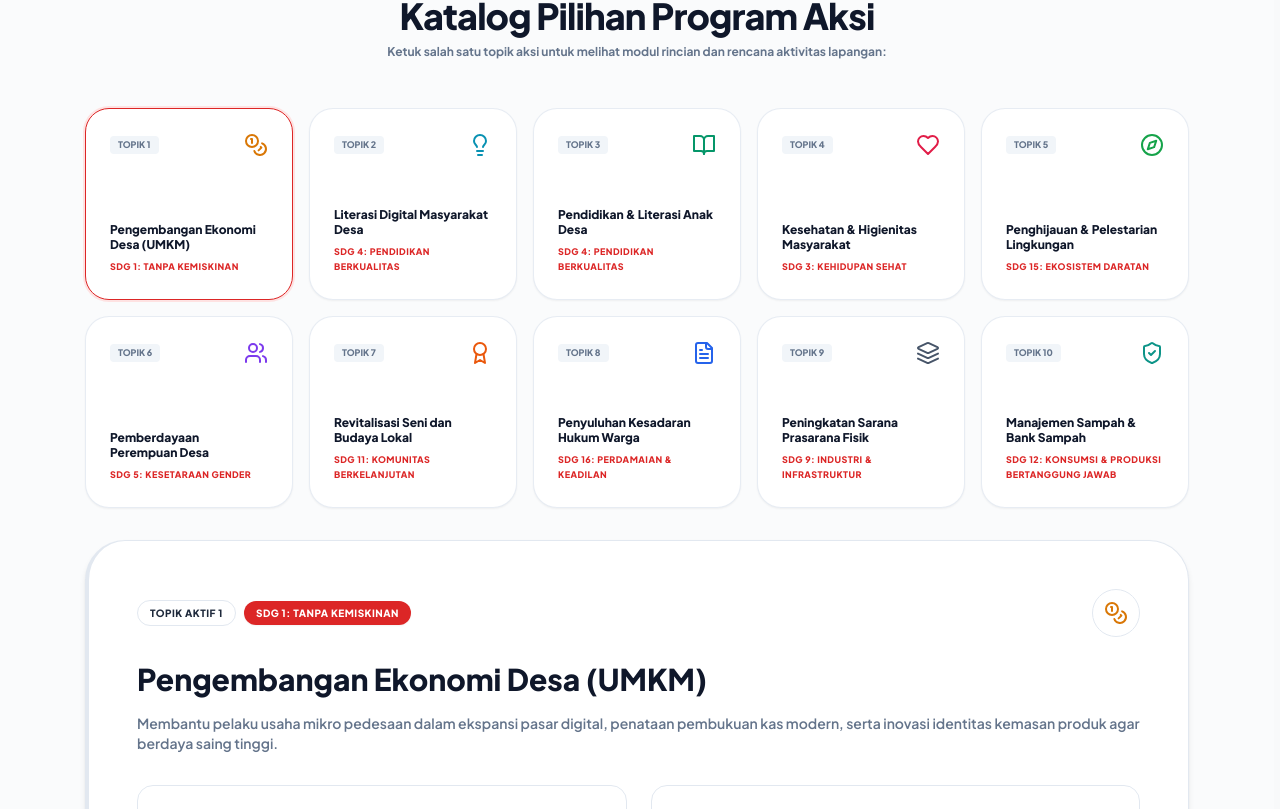
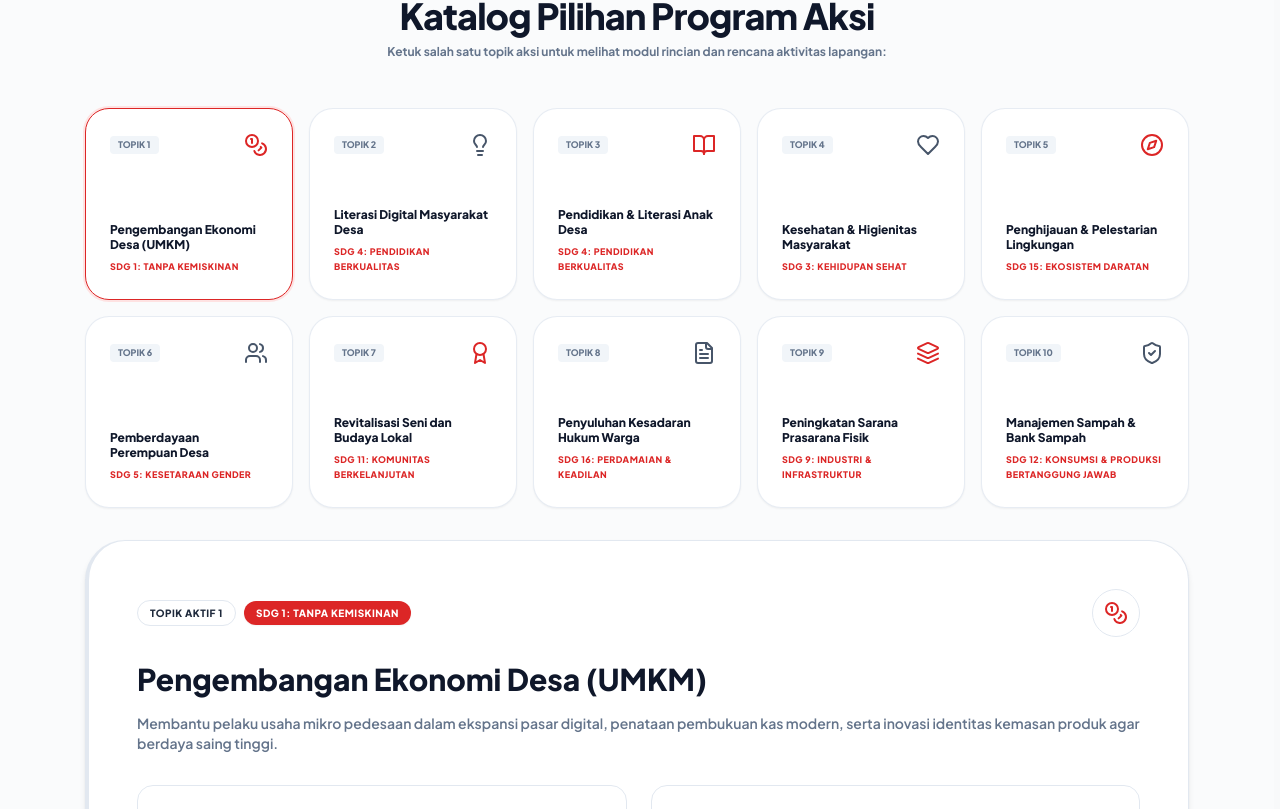
Before and after one commit to BedulTuru/pancasila, a React (Vite) app in the folder frontend/: page /about/tapak-liman in a window 1280 px wide. Shown: the part 1351-2160 px from the top of the page. Built offline with nearby package versions, Linux system fonts and the light colour scheme; no server answers.

Commit message:
feat(security, style): harden ip blacklist IPv6 normalization, refine design to stark red-white theme

```diff
--- a/frontend/src/pages/Home.jsx
+++ b/frontend/src/pages/Home.jsx
@@ -42,12 +42,6 @@ export default function Home() {
       >
         {/* Interactive Mesh Background - Hidden on Mobile for Performance */}
         <div className="interactive-mesh hidden md:block" />
-
-        {/* Subtle grid overlay - Hidden on Mobile for Performance */}
-        <div className="absolute inset-0 opacity-[0.03] pointer-events-none hidden md:block" style={{
-          backgroundImage: 'linear-gradient(var(--edu-navy) 1px, transparent 1px), linear-gradient(90deg, var(--edu-navy) 1px, transparent 1px)',
-          backgroundSize: '100px 100px',
-        }} />
 
         <div className="relative z-10 max-w-5xl mx-auto px-6 pt-24 md:pt-32 pb-16 md:pb-20 text-center">
           <motion.div
--- a/frontend/src/pages/about/Persyaratan.jsx
+++ b/frontend/src/pages/about/Persyaratan.jsx
@@ -11,7 +11,7 @@ export default function Persyaratan() {
       title: 'Persyaratan untuk Siswa Belajar',
       subtitle: 'Semua pelajar tingkat SMP/Sederajat di Indonesia berhak mendapatkan akses penuh gratis.',
       icon: BookOpen,
-      color: 'bg-blue-50 text-blue-600 border-blue-100',
+      color: 'bg-red-50 text-red-600 border-red-100',
       items: [
         'Sedang menempuh pendidikan tingkat SMP/MTs/Sederajat (Kelas 7, 8, atau 9).',
         'Memiliki perangkat belajar pendukung (HP Android/iOS atau Laptop).',
@@ -37,7 +37,7 @@ export default function Persyaratan() {
       title: 'Persyaratan Relawan Pengembang',
       subtitle: 'Software Engineer, UI/UX Designer, dan pegiat IT yang ingin memperkuat infrastruktur portal.',
       icon: Sparkles,
-      color: 'bg-emerald-50 text-emerald-600 border-emerald-100',
+      color: 'bg-slate-50 text-slate-700 border-slate-200',
       items: [
         'Mempunyai keterampilan teknis di bidang Web Development (React, Node.js, Prisma, Tailwind).',
         'Memahami dasar-dasar UI/UX Design modern dan performa aplikasi web.',
--- a/frontend/src/pages/about/TapakLiman.jsx
+++ b/frontend/src/pages/about/TapakLiman.jsx
@@ -14,143 +14,143 @@ export default function TapakLiman() {
   const [showTopicModal, setShowTopicModal] = useState(false)
 
   const stats = [
-    { label: 'PILIHAN SDGs', value: '10 TOPIK', desc: 'Pedoman Aksi Resmi', icon: <Target className="text-red-500" size={20} />, color: 'border-t-4 border-red-500' },
-    { label: 'LINI MASA AKSI', value: '8 MINGGU', desc: 'Minggu 9 s.d. 16', icon: <Calendar className="text-amber-500" size={20} />, color: 'border-t-4 border-amber-500' },
-    { label: 'LUARAN WAJIB', value: '3 KARYA', desc: 'Laporan, Poster, Video', icon: <Award className="text-emerald-500" size={20} />, color: 'border-t-4 border-emerald-500' },
+    { label: 'PILIHAN SDGs', value: '10 TOPIK', desc: 'Pedoman Aksi Resmi', icon: <Target className="text-red-600" size={20} />, color: 'border-t-4 border-red-600' },
+    { label: 'LINI MASA AKSI', value: '8 MINGGU', desc: 'Minggu 9 s.d. 16', icon: <Calendar className="text-slate-600" size={20} />, color: 'border-t-4 border-slate-600' },
+    { label: 'LUARAN WAJIB', value: '3 KARYA', desc: 'Laporan, Poster, Video', icon: <Award className="text-red-600" size={20} />, color: 'border-t-4 border-red-600' },
   ]
 
   const acronym = [
-    { char: 'T', word: 'Tanggap', desc: 'Peka dan sigap dalam merespons isu kemanusiaan serta dinamika sosial di lapangan.', icon: '👣', bg: 'from-rose-50 to-white border-rose-100 text-rose-600' },
-    { char: 'A', word: 'Adaptif', desc: 'Lincah menyesuaikan diri dengan kultur dan kearifan lokal warga desa mitra.', icon: '🦎', bg: 'from-amber-50 to-white border-amber-100 text-amber-600' },
-    { char: 'P', word: 'Partisipatif', desc: 'Merangkul peran serta aktif dan kolaboratif dari seluruh lapisan masyarakat.', icon: '🤝', bg: 'from-yellow-50 to-white border-yellow-100 text-yellow-600' },
-    { char: 'A', word: 'Aksi Nyata', desc: 'Menghadirkan solusi konkret yang berdaya guna secara fisik maupun edukatif.', icon: '⚡', bg: 'from-emerald-50 to-white border-emerald-100 text-emerald-600' },
-    { char: 'K', word: 'Kolaboratif', desc: 'Membangun sinergi kelompok lintas program studi secara harmonis.', icon: '💎', bg: 'from-blue-50 to-white border-blue-100 text-blue-600' },
-    { char: 'L', word: 'Lintas Ilmu', desc: 'Meleburkan sains, seni rupa desain, dan sosial-humaniora dalam pemecahan masalah.', icon: '🧩', bg: 'from-violet-50 to-white border-violet-100 text-violet-600' },
-    { char: 'I', word: 'Inisiatif', desc: 'Mendorong daya cipta mandiri yang kreatif, solutif, dan efisien.', icon: '💡', bg: 'from-fuchsia-50 to-white border-fuchsia-100 text-fuchsia-600' },
-    { char: 'M', word: 'Nasionalis', desc: 'Dijiwai kecintaan mendalam pada tanah air berlandaskan ideologi Pancasila.', icon: '🇲🇨', bg: 'from-red-50 to-white border-red-100 text-red-600' },
+    { char: 'T', word: 'Tanggap', desc: 'Peka dan sigap dalam merespons isu kemানুsaan serta dinamika sosial di lapangan.', icon: '👣', bg: 'from-red-50 to-white border-red-100 text-red-600' },
+    { char: 'A', word: 'Adaptif', desc: 'Lincah menyesuaikan diri dengan kultur dan kearifan lokal warga desa mitra.', icon: '🦎', bg: 'from-slate-50 to-white border-slate-200 text-slate-700' },
+    { char: 'P', word: 'Partisipatif', desc: 'Merangkul peran serta aktif dan kolaboratif dari seluruh lapisan masyarakat.', icon: '🤝', bg: 'from-red-50 to-white border-red-100 text-red-600' },
+    { char: 'A', word: 'Aksi Nyata', desc: 'Menghadirkan solusi konkret yang berdaya guna secara fisik maupun edukatif.', icon: '⚡', bg: 'from-slate-50 to-white border-slate-200 text-slate-700' },
+    { char: 'K', word: 'Kolaboratif', desc: 'Membangun sinergi kelompok lintas program studi secara harmonis.', icon: '💎', bg: 'from-red-50 to-white border-red-100 text-red-600' },
+    { char: 'L', word: 'Lintas Ilmu', desc: 'Meleburkan sains, seni rupa desain, dan sosial-humaniora dalam pemecahan masalah.', icon: '🧩', bg: 'from-slate-50 to-white border-slate-200 text-slate-700' },
+    { char: 'I', word: 'Inisiatif', desc: 'Mendorong daya cipta mandiri yang kreatif, solutif, dan efisien.', icon: '💡', bg: 'from-red-50 to-white border-red-100 text-red-600' },
+    { char: 'M', word: 'Nasionalis', desc: 'Dijiwai kecintaan mendalam pada tanah air berlandaskan ideologi Pancasila.', icon: '🇲🇨', bg: 'from-slate-50 to-white border-slate-200 text-slate-700' },
   ]
 
   const topics = [
     {
       no: 1,
       title: 'Pengembangan Ekonomi Desa (UMKM)',
-      icon: <Coins className="text-amber-600" size={24} />,
+      icon: <Coins className="text-red-600" size={24} />,
       desc: 'Membantu pelaku usaha mikro pedesaan dalam ekspansi pasar digital, penataan pembukuan kas modern, serta inovasi identitas kemasan produk agar berdaya saing tinggi.',
       acts: 'Pelatihan e-commerce, digital branding, dan pembuatan katalog produk warga.',
       cost: 'Bahan baku demonstrasi produk, cetak panduan bisnis, & spanduk sosialisasi.',
       sdg: 'SDG 1: Tanpa Kemiskinan',
-      color: 'amber',
-      theme: 'border-l-4 border-amber-500 bg-amber-50/10'
+      color: 'red',
+      theme: 'border-l-4 border-red-600 bg-red-50/5'
     },
     {
       no: 2,
       title: 'Literasi Digital Masyarakat Desa',
-      icon: <Lightbulb className="text-cyan-600" size={24} />,
+      icon: <Lightbulb className="text-slate-600" size={24} />,
       desc: 'Mengajarkan kecakapan dasar teknologi informasi kepada warga desa, termasuk keamanan berselancar digital, e-government, serta penggunaan internet sehat.',
       acts: 'Pelatihan dasar komputer, edukasi deteksi hoax, dan pembentukan website desa.',
       cost: 'Modul materi digital cetak, konsumsi warga peserta, & transportasi tim.',
       sdg: 'SDG 4: Pendidikan Berkualitas',
-      color: 'cyan',
-      theme: 'border-l-4 border-cyan-500 bg-cyan-50/10'
+      color: 'slate',
+      theme: 'border-l-4 border-slate-500 bg-slate-50/20'
     },
     {
       no: 3,
       title: 'Pendidikan & Literasi Anak Desa',
-      icon: <BookOpen className="text-emerald-600" size={24} />,
+      icon: <BookOpen className="text-red-600" size={24} />,
       desc: 'Mengadakan program belajar sains kreatif yang aplikatif, perintisan pojok baca/perpustakaan mini, serta metode mendongeng budi pekerti nusantara.',
       acts: 'Eksperimen sains sederhana, kelas mendongeng karakter Pancasila, & donasi buku.',
       cost: 'Pembelian buku bacaan berkualitas, alat peraga sains, & rak buku portabel.',
       sdg: 'SDG 4: Pendidikan Berkualitas',
-      color: 'emerald',
-      theme: 'border-l-4 border-emerald-500 bg-emerald-50/10'
+      color: 'red',
+      theme: 'border-l-4 border-red-600 bg-red-50/5'
     },
     {
       no: 4,
       title: 'Kesehatan & Higienitas Masyarakat',
-      icon: <Heart className="text-rose-600" size={24} />,
+      icon: <Heart className="text-slate-600" size={24} />,
       desc: 'Menyelenggarakan penyuluhan gizi seimbang pencegahan stunting, pembenahan sanitasi dasar, serta pemeriksaan kesehatan umum warga secara gratis.',
       acts: 'Penyuluhan stunting keluarga, gotong royong perbaikan sanitasi umum, & penyediaan tong sampah.',
       cost: 'Alat sanitasi peraga, bahan penyuluhan cetak, & sabun/alat kebersihan warga.',
       sdg: 'SDG 3: Kehidupan Sehat',
-      color: 'rose',
-      theme: 'border-l-4 border-rose-500 bg-rose-50/10'
+      color: 'slate',
+      theme: 'border-l-4 border-slate-500 bg-slate-50/20'
     },
     {
       no: 5,
       title: 'Penghijauan & Pelestarian Lingkungan',
-      icon: <Compass className="text-green-600" size={24} />,
+      icon: <Compass className="text-red-600" size={24} />,
       desc: 'Melakukan penanaman bibit pohon produktif unggulan, pelatihan pembuatan pupuk kompos mandiri, serta pembuatan apotek hidup guna mereduksi degradasi lahan.',
       acts: 'Penanaman pohon produktif, workshop pengomposan mandiri, & plang edukasi lingkungan.',
       cost: 'Pembelian bibit pohon unggulan, pupuk organik, sekop mini, & biaya transportasi.',
       sdg: 'SDG 15: Ekosistem Daratan',
-      color: 'green',
-      theme: 'border-l-4 border-green-500 bg-green-50/10'
+      color: 'red',
+      theme: 'border-l-4 border-red-600 bg-red-50/5'
     },
     {
       no: 6,
       title: 'Pemberdayaan Perempuan Desa',
-      icon: <Users className="text-violet-600" size={24} />,
+      icon: <Users className="text-slate-600" size={24} />,
       desc: 'Memberikan pelatihan keterampilan kreatif (kerajinan rajut/daur ulang) dan pembukuan sederhana guna memacu kemandirian ekonomi kaum ibu PKK.',
       acts: 'Workshop kerajinan tangan daur ulang sampah, pelatihan manajemen usaha mikro, & branding.',
       cost: 'Bahan baku praktek menjahit/kerajinan, konsumsi warga, & transportasi tim.',
       sdg: 'SDG 5: Kesetaraan Gender',
-      color: 'violet',
-      theme: 'border-l-4 border-violet-500 bg-violet-50/10'
+      color: 'slate',
+      theme: 'border-l-4 border-slate-500 bg-slate-50/20'
     },
     {
       no: 7,
       title: 'Revitalisasi Seni dan Budaya Lokal',
-      icon: <Award className="text-orange-600" size={24} />,
+      icon: <Award className="text-red-600" size={24} />,
       desc: 'Mendokumentasikan seni musik dan tari tradisional daerah melalui pembuatan konten kreatif agar warisan budaya nusantara terus berkembang dinamis.',
       acts: 'Pelatihan instrumen musik tradisional bagi anak, pembuatan film dokumentasi seni desa.',
       cost: 'Sewa perlengkapan pementasan mini, dokumentasi profesional, & konsumsi kegiatan.',
       sdg: 'SDG 11: Komunitas Berkelanjutan',
-      color: 'orange',
-      theme: 'border-l-4 border-orange-500 bg-orange-50/10'
+      color: 'red',
+      theme: 'border-l-4 border-red-600 bg-red-50/5'
     },
     {
       no: 8,
       title: 'Penyuluhan Kesadaran Hukum Warga',
-      icon: <FileText className="text-blue-600" size={24} />,
+      icon: <FileText className="text-slate-600" size={24} />,
       desc: 'Edukasi pemahaman hukum keluarga, hak warga negara, kesadaran berkendara, serta persatuan kebhinekaan sosial berlandaskan Pancasila.',
       acts: 'Penyuluhan sadar hukum sengketa tanah/keluarga, pembuatan infografis hukum sipil.',
       cost: 'Cetak pamflet panduan hukum warga, konsumsi peserta, & transportasi pembicara.',
       sdg: 'SDG 16: Perdamaian & Keadilan',
-      color: 'blue',
-      theme: 'border-l-4 border-blue-500 bg-blue-50/10'
+      color: 'slate',
+      theme: 'border-l-4 border-slate-500 bg-slate-50/20'
     },
     {
       no: 9,
       title: 'Peningkatan Sarana Prasarana Fisik',
-      icon: <Layers className="text-slate-600" size={24} />,
+      icon: <Layers className="text-red-600" size={24} />,
       desc: 'Gotong royong merancang dan membenahi fasilitas umum desa berskala mikro (seperti pos ronda, plang arah, atau halte) demi keselamatan warga.',
       acts: 'Pembuatan rambu keselamatan jalan, perbaikan sarana pos ronda, & pengecatan fasilitas PAUD.',
       cost: 'Semen, pasir, cat kayu/besi tahan air, papan kayu petunjuk, & konsumsi kerja bakti.',
       sdg: 'SDG 9: Industri & Infrastruktur',
-      color: 'slate',
-      theme: 'border-l-4 border-slate-500 bg-slate-50/10'
+      color: 'red',
+      theme: 'border-l-4 border-red-600 bg-red-50/5'
     },
     {
       no: 10,
       title: 'Manajemen Sampah & Bank Sampah',
-      icon: <ShieldCheck className="text-teal-600" size={24} />,
+      icon: <ShieldCheck className="text-slate-600" size={24} />,
       desc: 'Mengedukasi pemilihan sampah organik/anorganik secara mandiri serta menginisiasi perintisan sistem bank sampah bernilai guna ekonomis.',
       acts: 'Penyuluhan klasifikasi sampah, peragaan pembuatan ecobrick, & penyediaan tong sampah pilah.',
       cost: 'Tong sampah besar pilah 3 warna, masker sarung tangan pelindung, & stiker panduan.',
       sdg: 'SDG 12: Konsumsi & Produksi Bertanggung Jawab',
-      color: 'teal',
-      theme: 'border-l-4 border-teal-500 bg-teal-50/10'
+      color: 'slate',
+      theme: 'border-l-4 border-slate-500 bg-slate-50/20'
     }
   ]
 
   const timeline = [
-    { week: 'Minggu 9', task: 'Rembuk Gagasan Awal', desc: 'Pembentukan tim kolaborasi kelas (maks 10 orang) dan perumusan rancangan ide proyek berbasis SDGs.', border: 'border-l-4 border-red-500' },
-    { week: 'Minggu 10', task: 'Penyusunan Proposal & RAB', desc: 'Merumuskan draf proposal komprehensif, rincian anggaran biaya logistik, serta linimasa eksekusi.', border: 'border-l-4 border-amber-500' },
-    { week: 'Minggu 11', task: 'Sidang Asistensi Kelompok', desc: 'Presentasi dan pertanggungjawaban rancangan proposal program di hadapan Dosen Pembimbing Pancasila.', border: 'border-l-4 border-yellow-500' },
-    { week: 'Minggu 12-13', task: 'Implementasi Aksi Lapangan', desc: 'Turun langsung ke masyarakat desa sasaran guna merealisasikan pilar program pengabdian secara intensif.', border: 'border-l-4 border-emerald-500' },
-    { week: 'Minggu 14', task: 'Penyusunan Karya Luaran', desc: 'Finalisasi pembuatan laporan akademis, rancangan poster ilmiah infografis, dan editing video dokumentasi.', border: 'border-l-4 border-cyan-500' },
-    { week: 'Minggu 15', task: 'Sidang Hasil & Unggah Edunex', desc: 'Mengunggah seluruh luaran wajib kelompok ke portal akademik Edunex ITB dan melaksanakan presentasi akhir.', border: 'border-l-4 border-violet-500' },
-    { week: 'Minggu 16', task: 'Peer Review & Rekap Nilai', desc: 'Pengisian peer assessment keaktifan anggota tim serta rekapitulasi penilaian total dosen.', border: 'border-l-4 border-fuchsia-500' }
+    { week: 'Minggu 9', task: 'Rembuk Gagasan Awal', desc: 'Pembentukan tim kolaborasi kelas (maks 10 orang) dan perumusan rancangan ide proyek berbasis SDGs.', border: 'border-l-4 border-red-600' },
+    { week: 'Minggu 10', task: 'Penyusunan Proposal & RAB', desc: 'Merumuskan draf proposal komprehensif, rincian anggaran biaya logistik, serta linimasa eksekusi.', border: 'border-l-4 border-slate-400' },
+    { week: 'Minggu 11', task: 'Sidang Asistensi Kelompok', desc: 'Presentasi dan pertanggungjawaban rancangan proposal program di hadapan Dosen Pembimbing Pancasila.', border: 'border-l-4 border-red-600' },
+    { week: 'Minggu 12-13', task: 'Implementasi Aksi Lapangan', desc: 'Turun langsung ke masyarakat desa sasaran guna merealisasikan pilar program pengabdian secara intensif.', border: 'border-l-4 border-slate-400' },
+    { week: 'Minggu 14', task: 'Penyusunan Karya Luaran', desc: 'Finalisasi pembuatan laporan akademis, rancangan poster ilmiah infografis, dan editing video dokumentasi.', border: 'border-l-4 border-red-600' },
+    { week: 'Minggu 15', task: 'Sidang Hasil & Unggah Edunex', desc: 'Mengunggah seluruh luaran wajib kelompok ke portal akademik Edunex ITB dan melaksanakan presentasi akhir.', border: 'border-l-4 border-slate-400' },
+    { week: 'Minggu 16', task: 'Peer Review & Rekap Nilai', desc: 'Pengisian peer assessment keaktifan anggota tim serta rekapitulasi penilaian total dosen.', border: 'border-l-4 border-red-600' }
   ]
 
   const babs = [
```
Also changed, not shown: frontend/src/pages/about/SDG.jsx (+10 -10 lines), 2 other files (tests, documents, lock files or other folders).
